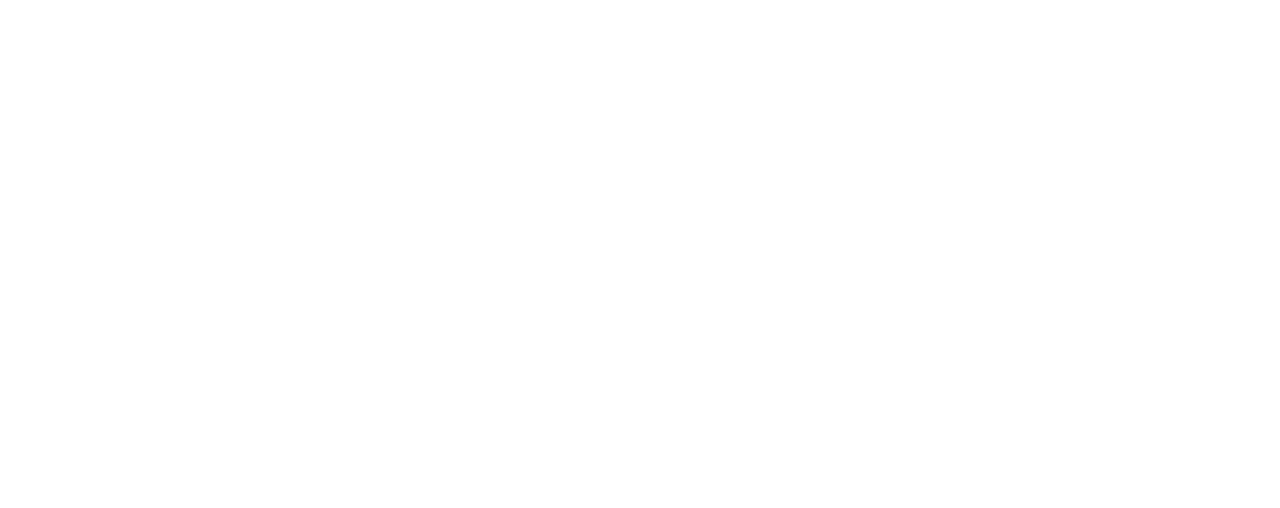
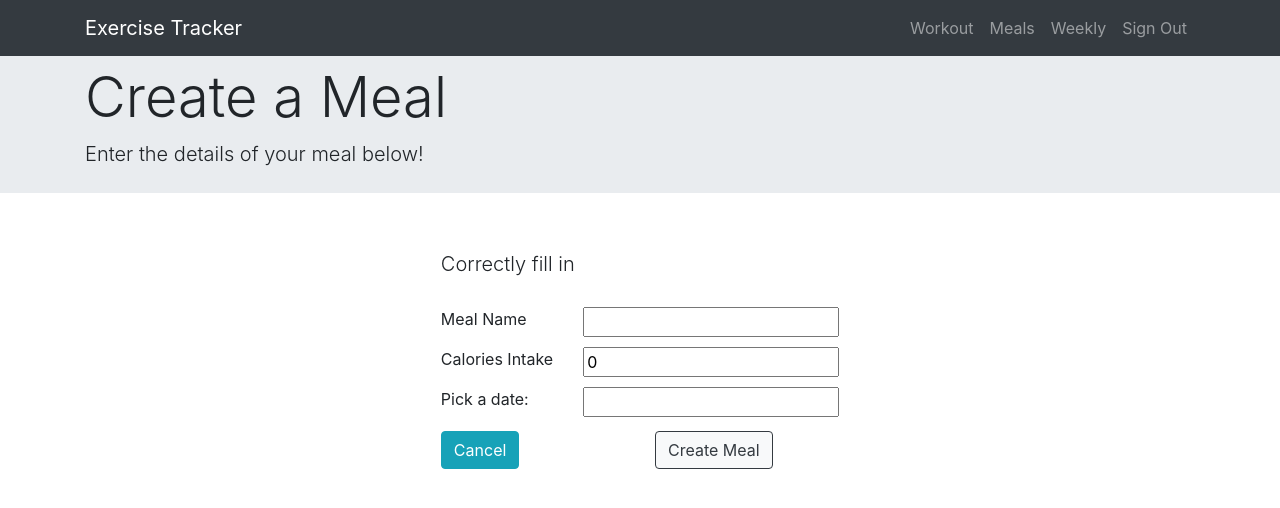
Before and after one commit to Jaitrip/exercise-tracker, a React (Create React App) app: page /createMeal in a window 1280 px wide. Shown: the top 508 px of the page. Built offline with nearby package versions, Linux system fonts and the light colour scheme.

Commit message:
create meal page

```diff
--- a/src/App.js
+++ b/src/App.js
@@ -8,7 +8,8 @@
 import Weekly from "./components/weekly.component"
 import Workout from "./components/workout.component"
 // import Exercise from "./components/exercise.component"
-import MainMeals from "./components/mainMeals.component"
+import MainMeal from "./components/mainMeal.component"
+import CreateMeal from './components/create-meal.component';
 
 function App() {
   return (
@@ -19,7 +20,8 @@
           <Route path="/weekly" exact component={Weekly} />
           <Route path="/workout" exact component={Workout} />
           {/* <Route path="/exercise" exact component={Exercise} /> */}
-          <Route path="/mainMeals" exact component={MainMeals} />
+          <Route path="/mainMeal" exact component={MainMeal} />
+          <Route path="/createMeal" exact component={CreateMeal} />
         </div>
     </Router>
   );
--- /dev/null
+++ b/src/components/create-meal.component.js
@@ -0,0 +1,163 @@
+import React, { Component } from "react";
+import Navbar from "./layout/Navbar";
+import axios from "axios";
+import "../Login.css";
+import { Container, Row, Col } from "react-bootstrap";
+import DatePicker from "react-datepicker";
+import {Button } from "react-bootstrap";
+
+export default class CreateMeal extends Component {
+  constructor(props) {
+    super(props);
+
+    this.state = {
+      username: "",
+      mealId: "",
+      mealName: "",
+      caloriesIntake: 0,
+      date: new Date()
+    };
+    this.handleChange = this.handleChange.bind(this);
+  }
+
+  static defaultProps = {
+    userId: ""
+  };
+
+  onCreateMeal(e) {
+    axios
+      .post("http://localhost:5000/user/addNewMeal", {
+        user_id: this.props.userId,
+        meal_name: this.state.mealName,
+        calorie_intake: this.state.caloriesIntake,
+        date: this.state.date
+      })
+      .then(response => {
+        console.log(response);
+        console.log("Meal created successfully!");
+        window.location = "/";
+      })
+      .catch(error => {
+        console.log(error);
+        window.location = "/mainMeals";
+      });
+
+    console.log("HELLO");
+    e.preventDefault();
+  }
+
+  cancelCreateMeal(e) {
+    e.preventDefault();
+    window.location = "/mainMeal";
+  }
+
+  handleChange(event) {
+    const value = event.target.value;
+    const name = event.target.name;
+    this.setState({
+      [name]: value
+    });
+  }
+
+  onChangeDate = date => {
+    this.setState({
+      startDate: date
+    });
+  };
+
+  render() {
+    return (
+      <div>
+        <Navbar />
+
+        <div className="jumbotron jumbotron-fluid py-2">
+          <div className="container">
+            <h1 className="display-4">Create a Meal</h1>
+            <p className="lead">Enter the details of your meal below!</p>
+          </div>
+        </div>
+
+        <div class="container">
+          <div class="row justify-content-md-center">
+            <div class="col-md-auto">
+              <div class="modal-body">
+                <div className=" py-2">
+                  <div className="container">
+                    <p className="lead">Correctly fill in</p>
+                  </div>
+                </div>
+
+                <Container>
+                  <Row className="justify-content-md-center py-1">
+                    <Col>
+                      <label>Meal Name</label>
+                    </Col>
+                    <Col>
+                      <input
+                        type="text"
+                        name="mealName"
+                        required
+                        value={this.state.mealName}
+                        onChange={this.handleChange}
+                        autoComplete="off"
+                      />
+                    </Col>
+                  </Row>
+
+                  <Row className="justify-content-md-center py-1">
+                    <Col>
+                      <label>Calories Intake</label>
+                    </Col>
+                    <Col>
+                      <input
+                        type="number"
+                        name="caloriesIntake"
+                        required
+                        value={this.state.caloriesIntake}
+                        onChange={this.handleChange}
+                        autoComplete="off"
+                      />
+                    </Col>
+                  </Row>
+
+                  <Row className="justify-content-md-center py-1">
+                    <Col>
+                      <label>Pick a date:</label>
+                    </Col>
+                    <Col>
+                      <DatePicker
+                        name="date"
+                        type="date"
+                        selected={this.state.startDate}
+                        onChange={this.onChangeDate}
+                        required
+                      />
+                    </Col>
+                  </Row>
+                  <Row className="justify-content-md-center py-2">
+                    <Col>
+                      <Button
+                        variant="btn btn-info"
+                        onClick={this.cancelCreateMeal}
+                      >
+                        Cancel
+                      </Button>
+                    </Col>
+                    <Col>
+                      <Button
+                        variant="btn btn-light btn-outline-dark"
+                        onClick={this.onCreateMeal}
+                      >
+                        Create Meal
+                      </Button>
+                    </Col>
+                  </Row>
+                </Container>
+              </div>
+            </div>
+          </div>
+        </div>
+      </div>
+    );
+  }
+}
--- a/src/components/layout/Navbar.js
+++ b/src/components/layout/Navbar.js
@@ -55,7 +55,7 @@
                 </Link>
               </li> */}
               <li className="nav-item">
-                <Link className="nav-link" to="/mainMeals">
+                <Link className="nav-link" to="/mainMeal">
                   Meals
                 </Link>
               </li>
--- a/src/components/mainMeals.component.js
+++ b/src/components/mainMeal.component.js
@@ -1,23 +1,25 @@
 import React, { Component } from "react";
 import Navbar from "./layout/Navbar";
-import "../index.css";
+import "../Login.css";
 
 import { InputGroup, Container, Row, Col } from "react-bootstrap";
 import DatePicker from "react-datepicker";
 import { Modal, Button } from "react-bootstrap";
 import FormControl from "react-bootstrap/FormControl";
 
-export default class mainMeals extends Component {
+export default class mainMeal extends Component {
   constructor(props) {
     super(props);
 
-    this.state = {
-      exerciseName: "",
-      duration: 0,
-      caloriesBurned: 0,
-      startDate: new Date()
-    };
+    this.state = {};
     //recieves data from API Call via to feed into Chart
+
+    this.handleChange = this.handleChange.bind(this);
+  }
+
+  CreateMeal(e) {
+    e.preventDefault();
+    window.location = "/createMeal";
   }
 
   handleChange = date => {
@@ -33,7 +35,6 @@
     return (
       <div>
         <Navbar />
-
         <div className="jumbotron jumbotron-fluid py-2">
           <div className="container">
             <h1 className="display-4">Meal Plans</h1>
@@ -46,16 +47,23 @@
             <div class="col-md-auto">
               <Container>
                 <Row className="justify-content-md-center">
-                  <Col xs lg="4"></Col>
-                  <Col xs lg="5"></Col>
+                  <Col>
+                    <Button
+                      variant="btn btn-light btn-outline-dark btn-lg btn-block py-3 px-5 my-1"
+                      onClick={this.CreateMeal}
+                    >
+                      Create a Meal
+                    </Button>
+                  </Col>
                 </Row>
+
                 <Row className="justify-content-md-center">
                   <Col>
                     <Button
                       variant="btn btn-light btn-outline-dark btn-lg btn-block py-3 px-5 my-1"
                       onClick={this.handleShow}
                     >
-                      Add Exercise
+                      Add Meal (Open Modal)
                     </Button>
 
                     <Modal show={this.state.show} onHide={this.handleClose}>
@@ -88,18 +96,6 @@
                             <Row className="justify-content-md-center">
                               <Col xs lg="4">
                                 <label>Calories Intake</label>
-                              </Col>
-                              <Col xs lg="5">
-                                <InputGroup className="mb-3">
-                                  <InputGroup.Prepend></InputGroup.Prepend>
-                                  <FormControl />
-                                </InputGroup>
-                              </Col>
-                            </Row>
-
-                            <Row className="justify-content-md-center">
-                              <Col xs lg="4">
-                                <label>Time</label>
                               </Col>
                               <Col xs lg="5">
                                 <InputGroup className="mb-3">
```
